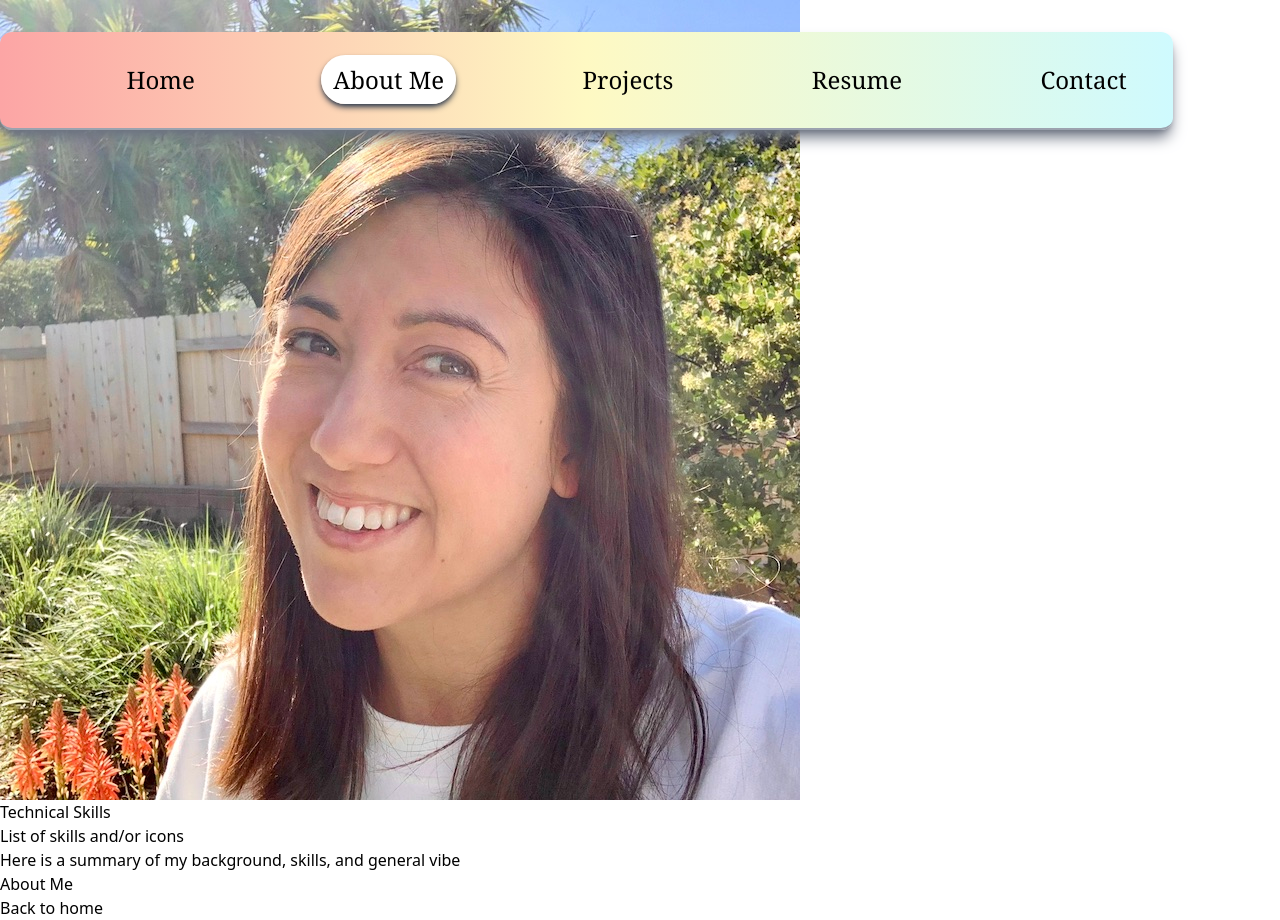
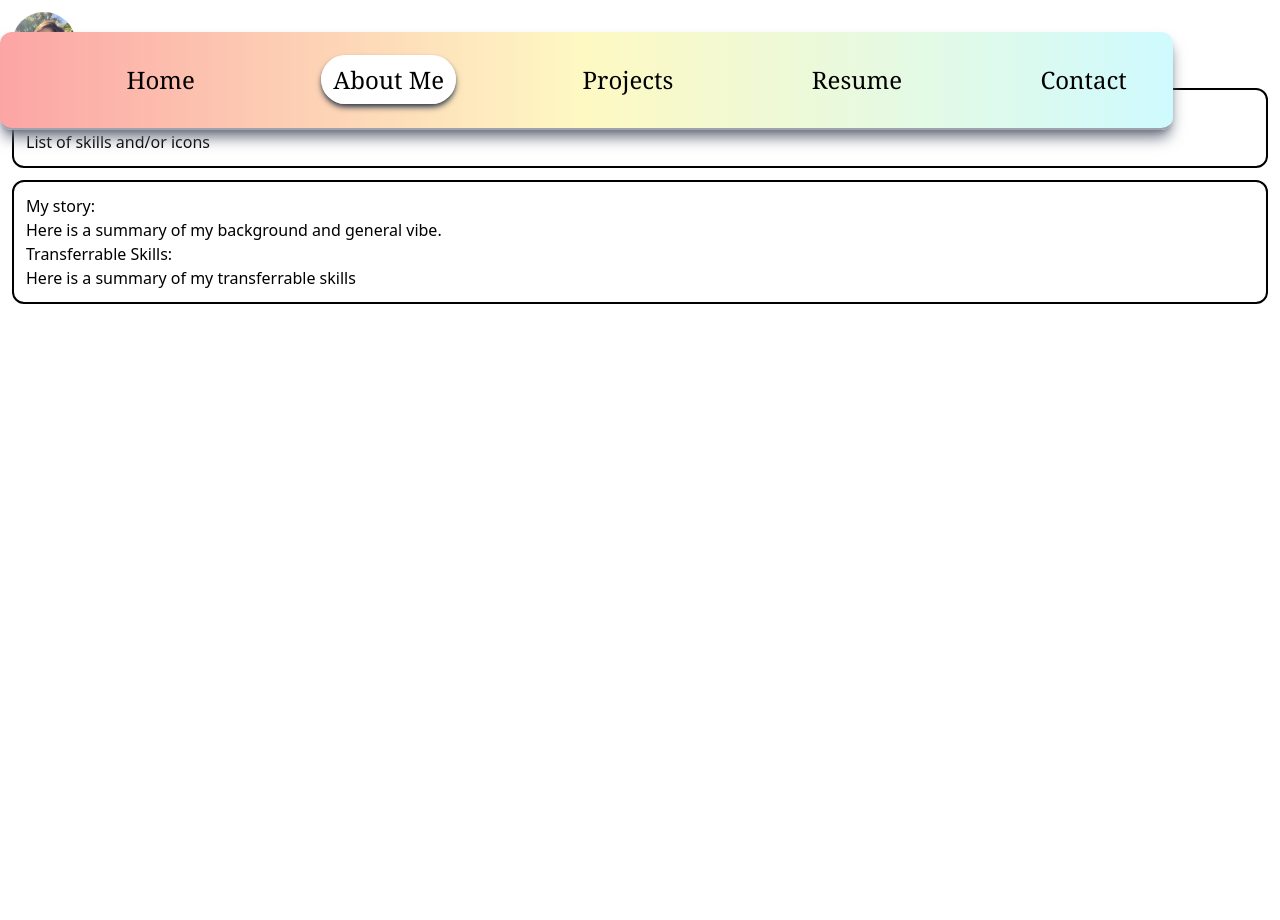
Before and after one commit to renitagid/nextjs-portfolio, a Next.js app: page /about-me in a window 1280 px wide. After the commit the page ends 800 px from the top, so only its background shows below. Built offline with nearby package versions, Linux system fonts and the light colour scheme.

Commit message:
light styling on about me, projects

```diff
--- a/src/pages/about-me.js
+++ b/src/pages/about-me.js
@@ -1,24 +1,24 @@
 import Image from "next/image";
 import Link from "next/link";
 import profile from "public/profile.jpg"
+import { motion } from "framer-motion";
 
 export default function AboutMe() {
   return (
     <div>
-      <section>
-        <Image src={profile} alt="" />
-      </section>
-      <section>
-        <h3>Technical Skills</h3>
+      <div>
+        <Image src={profile} alt="" className="rounded-full w-16 m-2"/>
+      </div>
+      <section className="border-2 border-black m-2 rounded-xl p-2 object-center">
+        <h3 className="text-xl">Technical Skills</h3>
         <div>List of skills and/or icons</div>
       </section>
-      <section>
-        Here is a summary of my background, skills, and general vibe
+      <section className="border-2 border-black m-2 rounded-xl p-2 object-center">
+      <h1>My story:</h1>
+       <p> Here is a summary of my background and general vibe.</p>
+       <h2>Transferrable Skills:</h2>
+       <p> Here is a summary of my transferrable skills</p>
       </section>
-      <h1>About Me</h1>
-      <h2>
-        <Link href="/">Back to home</Link>
-      </h2>
     </div>
   );
 }
--- a/src/pages/projects.js
+++ b/src/pages/projects.js
@@ -1,26 +1,38 @@
 import React, { useState } from "react";
+import Image from "next/image"
+import project1Image from "public/project.png"
 
 const Projects = () => {
-  const [project, setProject] = useState("")
+  const [project, setProject] = useState("");
+  const [projectInfo, setProjectInfo] = useState("");
   const handleChange = (e) => {
-    setProject(e.target.value)
-  }
+    setProject(e.target.value);
+  };
+
   return (
-
-    <section>
-      <h1>My projects</h1>
+    <section className="font-serif m-2">
+      <h1 className="text-xl">My projects</h1>
       <div>
         <label for="projects">Choose a project:</label>
 
         <select name="projects" id="projects" onChange={handleChange}>
-          <option value="project1">Project 1</option>
-          <option value="project2">Project 2</option>
+          <option></option>
+          <option value="project1">Capstone Project</option>
+          <option value="project2">Data Visualization Project</option>
           <option value="project3">Project 3</option>
           <option value="project4">Project 4</option>
         </select>
-        <div>
-          {project}
-        </div>
+        {project === "project1" ? (
+          <div>Capstone Project
+            <Image src={project1Image} alt="project 1 image" />
+          </div>
+        ) : project === "project2" ? (
+          <div>Data Visualization Project</div>
+        ) : project === "project3" ? (
+          <div>Project information about number 3</div>
+        ) :project === "project4" ? (
+          <div>Project information about number 4</div>
+        ) :null}
       </div>
     </section>
   );
```
